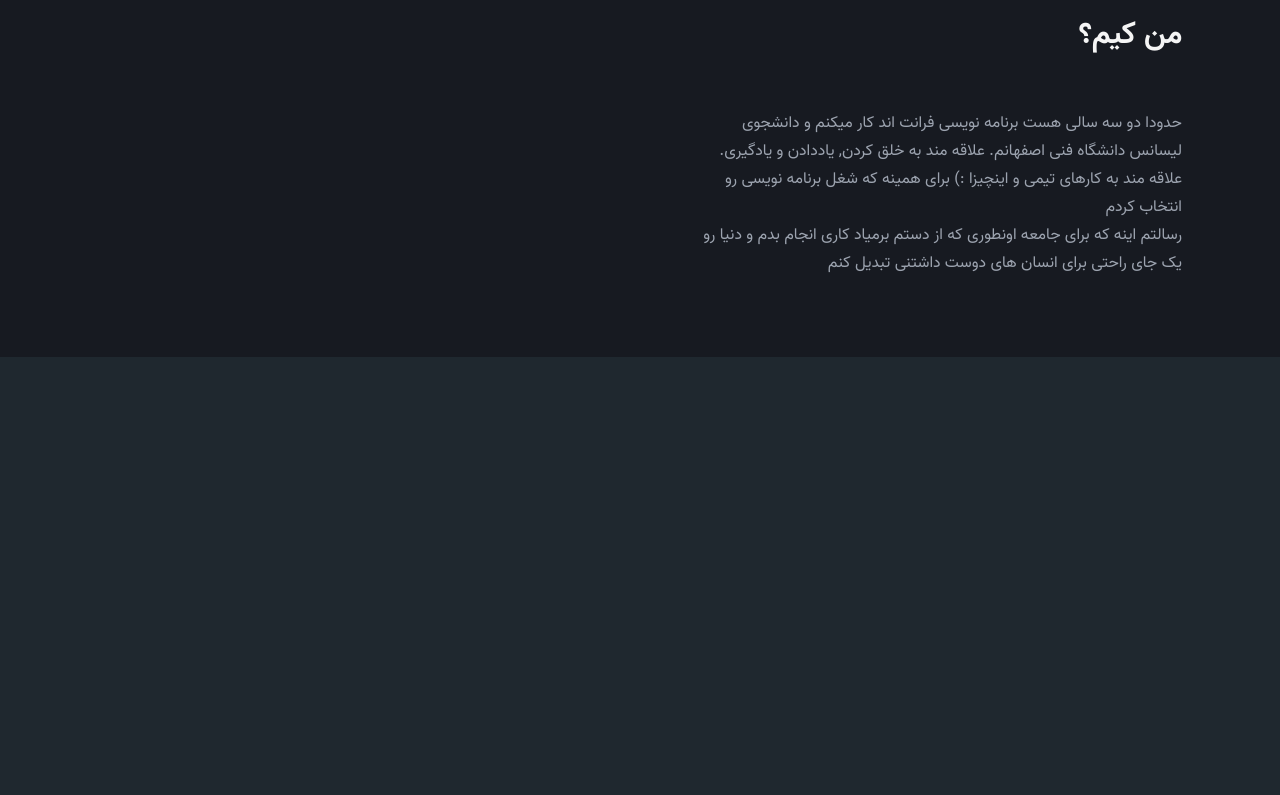
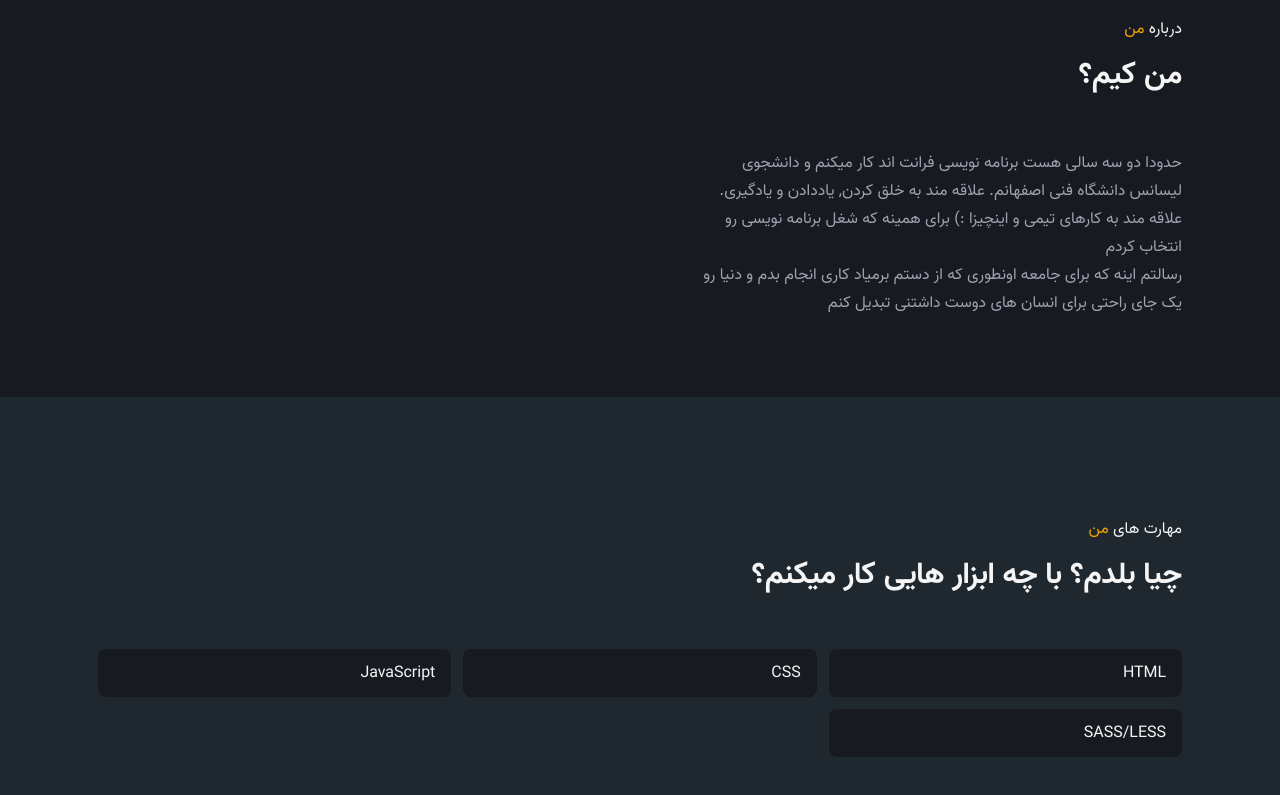
Before and after one commit to nafasebra/nafasebra-portfolio, a Next.js app: page / in a window 1280 px wide. Shown: the part 643-1438 px from the top of the page. Before the commit the page ends 1000 px from the top, so only its background shows below. Built offline with nearby package versions, Linux system fonts and the light colour scheme.

Commit message:
Add section for my skills

```diff
--- a/src/components/common/Header.tsx
+++ b/src/components/common/Header.tsx
@@ -11,6 +11,7 @@ function Header() {
           و همچنین کسی که یادگیری, یاددادن و خلق چیز ها براش تفریحه و سعی میکنه کمکی باشه برای جامعه امروز. کارتیمی براش جذابه و دوست داره از بقیه چه کوچیکتر یا چه بزرگتر تجربه کسب کنه...
         </p>
         <ul className='flex items-center pt-7'>
+          {/* the linkedin link */}
           <li className='ml-5'>
             <a href="https://www.linkedin.com/in/nafas-ebrahimi-325653189/" className='block text-light p-1 hover:text-orange cursor-pointer'>
               <svg xmlns="http://www.w3.org/2000/svg" className='w-7 h-7 transition-none' viewBox="0 0 24 24" stroke-width="1.5" stroke="currentColor" fill="none" stroke-linecap="round" stroke-linejoin="round">
@@ -23,6 +24,7 @@ function Header() {
               </svg>
             </a>
           </li>
+          {/* the github link */}
           <li className='ml-5'>
             <a href="https://github.com/nafasebra" className='block text-light p-1 hover:text-orange cursor-pointer'>
               <svg xmlns="http://www.w3.org/2000/svg" className='w-7 h-7 transition-none' viewBox="0 0 24 24" stroke-width="1.5" stroke="currentColor" fill="none" stroke-linecap="round" stroke-linejoin="round">
@@ -31,6 +33,7 @@ function Header() {
               </svg>
             </a>
           </li>
+          {/* the youtube link */}
           {/* <li className='ml-5'>
             <a href="#" className='block text-light p-1 hover:text-orange cursor-pointer'>
               <svg xmlns="http://www.w3.org/2000/svg" className='w-7 h-7 transition-none' viewBox="0 0 24 24" stroke-width="1.5" stroke="currentColor" fill="none" stroke-linecap="round" stroke-linejoin="round">
@@ -40,6 +43,7 @@ function Header() {
               </svg>
             </a>
           </li> */}
+          {/* the gmail address link */}
           <li className=''>
             <a href="https://mail.google.com/mail/?view=cm&fs=1&to=ebranafas@gmail.com&su=SUBJECT&body=BODY" className='block text-light p-1 hover:text-orange cursor-pointer' target="_blank">
               <svg xmlns="http://www.w3.org/2000/svg" className='w-7 h-7 transition-none' viewBox="0 0 24 24" stroke-width="1.5" stroke="currentColor" fill="none" stroke-linecap="round" stroke-linejoin="round">
@@ -53,7 +57,9 @@ function Header() {
           </li>
         </ul>
       </div>
-      <div className='w-[90%] lg:w-[48%]'></div>
+      <div className='w-[90%] lg:w-[48%]'>
+        {/* image content */}
+      </div>
     </header>
   )
 }
--- a/src/components/layout/DarkSection.tsx
+++ b/src/components/layout/DarkSection.tsx
@@ -7,7 +7,7 @@ type PropType = {
 
 function DarkSection({ children }: PropType) {
   return (
-    <section className="bg-dark-200 py-20">
+    <section className="bg-dark-200 py-20 my-10">
       <Container>{children}</Container>
     </section>
   );
--- a/src/pages/index.tsx
+++ b/src/pages/index.tsx
@@ -5,14 +5,19 @@ import Navbar from "../components/common/Navbar";
 import Container from "../components/layout/Container";
 import DarkSection from "../components/layout/DarkSection";
 
-
 function index() {
   return (
     <>
       <Head>
         <title>نفس ابراهیمی</title>
-        <meta name="keywords" content="nafasebra, nafasebrahimi, nafas ebrahimi, Nafas Ebrahimi, Frontend, Front-end, frontend dev, frontend developer, نفس ابراهیمی, برنامه نویس, برنامه نویس فرانت اند, فرانت اند, برنامه نویسی سمت کلاینت" />
-        <meta name="description" content="سلام به همگی. بنده نفس ابراهیمی هستم و درحوزه برنامه نویسی فرانت اند کار میکنم. خوشحال میشم یک سری به سایتم بزنی. راستی خیلی اتفاقا قراره اینجا بیوفته :)" />
+        <meta
+          name="keywords"
+          content="nafasebra, nafasebrahimi, nafas ebrahimi, Nafas Ebrahimi, Frontend, Front-end, frontend dev, frontend developer, نفس ابراهیمی, برنامه نویس, برنامه نویس فرانت اند, فرانت اند, برنامه نویسی سمت کلاینت"
+        />
+        <meta
+          name="description"
+          content="سلام به همگی. بنده نفس ابراهیمی هستم و درحوزه برنامه نویسی فرانت اند کار میکنم. خوشحال میشم یک سری به سایتم بزنی. راستی خیلی اتفاقا قراره اینجا بیوفته :)"
+        />
         <link rel="icon" href="/favicon.ico" />
       </Head>
 
@@ -22,22 +27,50 @@ function index() {
       </Container>
 
       <main>
+        {/* about me section */}
         <DarkSection>
           <div className="block pb-14">
-            <p className="text-light pb-4">درباره <span className="text-orange">من</span></p>
+            <p className="text-light pb-4">
+              درباره <span className="text-orange">من</span>
+            </p>
             <h3 className="text-light font-bold text-3xl">من کیم؟</h3>
           </div>
 
           <div className="flex flex-col-reverse md:flex-row items-center justify-between">
             <div className="w-full md:w-[45%]">
               <p className="text-gray-400 leading-7">
-                حدودا دو سه سالی هست برنامه نویسی فرانت اند کار میکنم و دانشجوی لیسانس دانشگاه فنی اصفهانم. علاقه مند به خلق کردن, یاددادن و یادگیری. علاقه مند به کارهای تیمی و اینچیزا :) برای همینه که شغل برنامه نویسی رو انتخاب کردم <br />
-                رسالتم اینه که برای جامعه اونطوری که از دستم برمیاد کاری انجام بدم و دنیا رو یک جای راحتی برای انسان های دوست داشتنی تبدیل کنم
+                حدودا دو سه سالی هست برنامه نویسی فرانت اند کار میکنم و دانشجوی
+                لیسانس دانشگاه فنی اصفهانم. علاقه مند به خلق کردن, یاددادن و
+                یادگیری. علاقه مند به کارهای تیمی و اینچیزا :) برای همینه که شغل
+                برنامه نویسی رو انتخاب کردم <br />
+                رسالتم اینه که برای جامعه اونطوری که از دستم برمیاد کاری انجام
+                بدم و دنیا رو یک جای راحتی برای انسان های دوست داشتنی تبدیل کنم
               </p>
             </div>
-            <div className="w-full md:w-[45%]"></div>
+            <div className="w-full md:w-[45%]">{/* image content */}</div>
           </div>
         </DarkSection>
+
+        {/* skills section */}
+        <section className="py-20">
+          <Container>
+            <div className="block pb-14">
+              <p className="text-light pb-4">
+                مهارت های <span className="text-orange">من</span>
+              </p>
+              <h3 className="text-light font-bold text-3xl">
+                چیا بلدم؟ با چه ابزار هایی کار میکنم؟
+              </h3>
+            </div>
+
+            <div className="grid grid-cols-1 md:grid-cols-2 lg:grid-cols-3 gap-3">
+              <div className="py-3 px-4 text-light rounded-lg bg-dark-200">HTML</div>
+              <div className="py-3 px-4 text-light rounded-lg bg-dark-200">CSS</div>
+              <div className="py-3 px-4 text-light rounded-lg bg-dark-200">JavaScript</div>
+              <div className="py-3 px-4 text-light rounded-lg bg-dark-200">SASS/LESS</div>
+            </div>
+          </Container>
+        </section>
       </main>
     </>
   );
```
